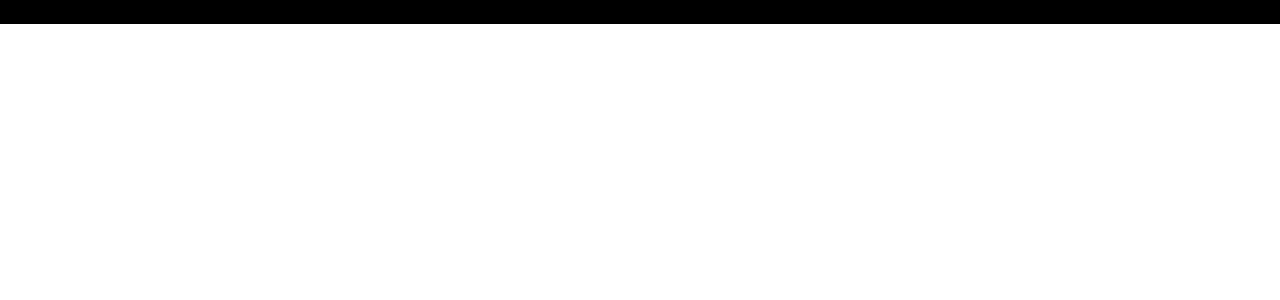
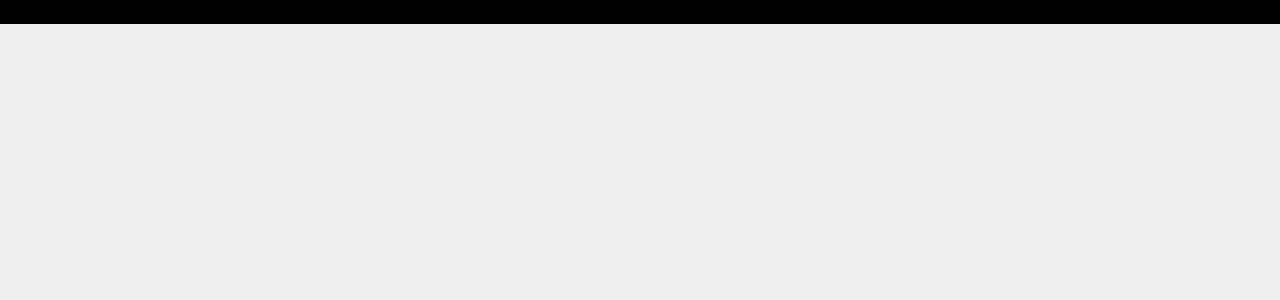
Before and after one commit to bkes994104/takming-D10816317, a Vue app: page / in a window 1280 px wide. Shown: the top 300 px of the page. Built offline with nearby package versions, Linux system fonts and the light colour scheme.

Commit message:
fix: set background-color

```diff
--- a/src/App.vue
+++ b/src/App.vue
@@ -1,8 +1,6 @@
 <template>
   <v-app>
-
-
-    <v-main>
+    <v-main class="background">
       <router-view/>
     </v-main>
   </v-app>
```
